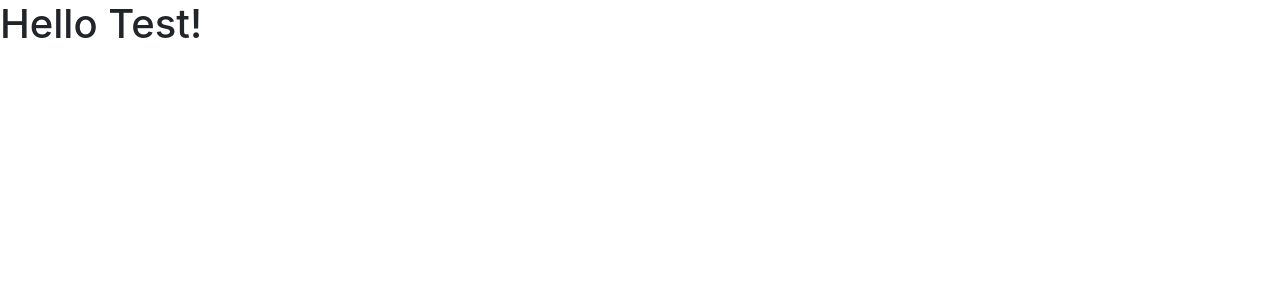
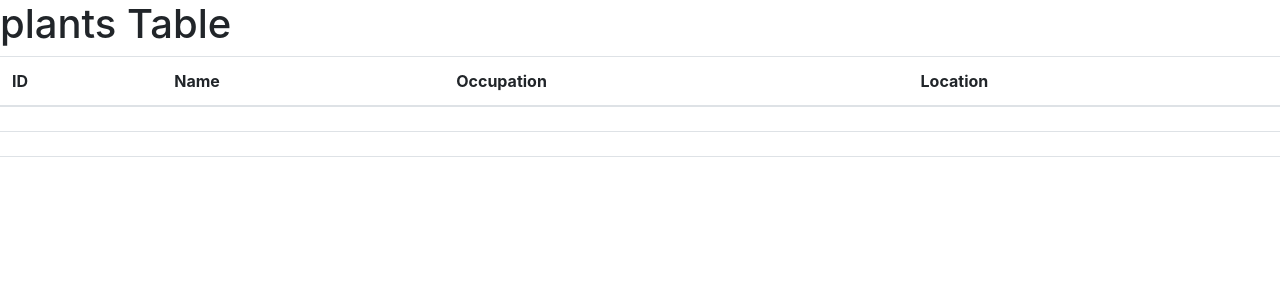
Before and after one commit to Q118/reactory, a React (Create React App) app: page / in a window 1280 px wide. Shown: the top 300 px of the page. Built offline with nearby package versions, Linux system fonts and the light colour scheme.

Commit message:
restructured to plants and hardcoded the table outline

```diff
--- a/src/App.js
+++ b/src/App.js
@@ -1,11 +1,11 @@
 import React from 'react';
-// import MovieContainer from "./components/MovieContainer"
+import PlantTable from "./components/PlantTable"
 
 
 function App() {
   return (
-    <h1>Hello Test!</h1>
-    //  <MovieContainer />;
+    // <h1>Hello Test!</h1>
+    <PlantTable />
   );
 }
 
--- /dev/null
+++ b/src/components/PlantTable.js
@@ -0,0 +1,60 @@
+import React from "react";
+import plants from "../plants.json";
+
+class PlantTable extends React.Component {
+    state = { order: "ascending" };
+
+    handleNameSort = () => {
+      this.setState({
+        order: this.state.order === "ascending" ? "descending" : "ascending",
+      });
+    };
+    render() {
+      const sortedplants = plants.sort((a, b) => {
+        if (a.name === b.name) {
+          return 0;
+        }
+        if (this.state.order === "ascending") {
+          if (a.name < b.name) {
+            return -1;
+          }
+          return 1;
+        }
+        if (a.name < b.name) {
+          return 1;
+        }
+        return -1;
+      });
+      return (
+        <div>
+          <header>
+            <h1>plants Table</h1>
+          </header>
+          <table className="table">
+            <thead>
+              <tr>
+                <th scope="col">ID</th>
+                <th onClick={this.handleNameSort} scope="col">
+                  Name
+                </th>
+                <th scope="col">Occupation</th>
+                <th scope="col">Location</th>
+              </tr>
+            </thead>
+            <tbody>
+              {sortedplants.map((friend) => (
+                <tr key={friend.id}>
+                  <th scope="row">{friend.id}</th>
+                  <td>{friend.name}</td>
+                  <td>{friend.occupation}</td>
+                  <td>{friend.location}</td>
+                </tr>
+              ))}
+            </tbody>
+          </table>
+        </div>
+      );
+    }
+  }
+
+  export default PlantTable;
--- /dev/null
+++ b/src/plants.json
@@ -0,0 +1,23 @@
+[
+	{
+		"Id": 1,
+		"Name": "Gingko",
+		"Benefits": "Brain Health, Dementia, Alzheimer's",
+		"Safety": "3",
+		"Image": "https://m.media-amazon.com/images/M/MV5BZTcyNjk1MjgtOWI3Mi00YzQwLWI5MTktMzY4ZmI2NDAyNzYzXkEyXkFqcGdeQXVyNjU0OTQ0OTY@._V1_SX300.jpg"
+	},
+	{
+		"Id": 2,
+		"Name": "Turmeric",
+		"Benefits": "inflammation and arthritis pain, skin health",
+		"Safety": "5",
+		"Image": "https://m.media-amazon.com/images/M/MV5BMTc5MDE2ODcwNV5BMl5BanBnXkFtZTgwMzI2NzQ2NzM@._V1_SX300.jpg"
+	},
+	{
+        "Id": 3,
+		"Name": "Evening Primrose Oil",
+		"Benefits": "PMS, menopause, blood pressure, multiple sclerosis",
+		"Safety": "4.5",
+		"Image": "https://m.media-amazon.com/images/M/MV5BZjZlZDlkYTktMmU1My00ZDBiLWFlNjEtYTBhNjVhOTM4ZjJjXkEyXkFqcGdeQXVyMTMxODk2OTU@._V1_SX300.jpg"
+	}
+]
```
Also changed, not shown: src/movies.json (deleted, +0 -23 lines), src/components/MovieContainer.js (deleted), 1 other file (tests, documents, lock files or other folders).
